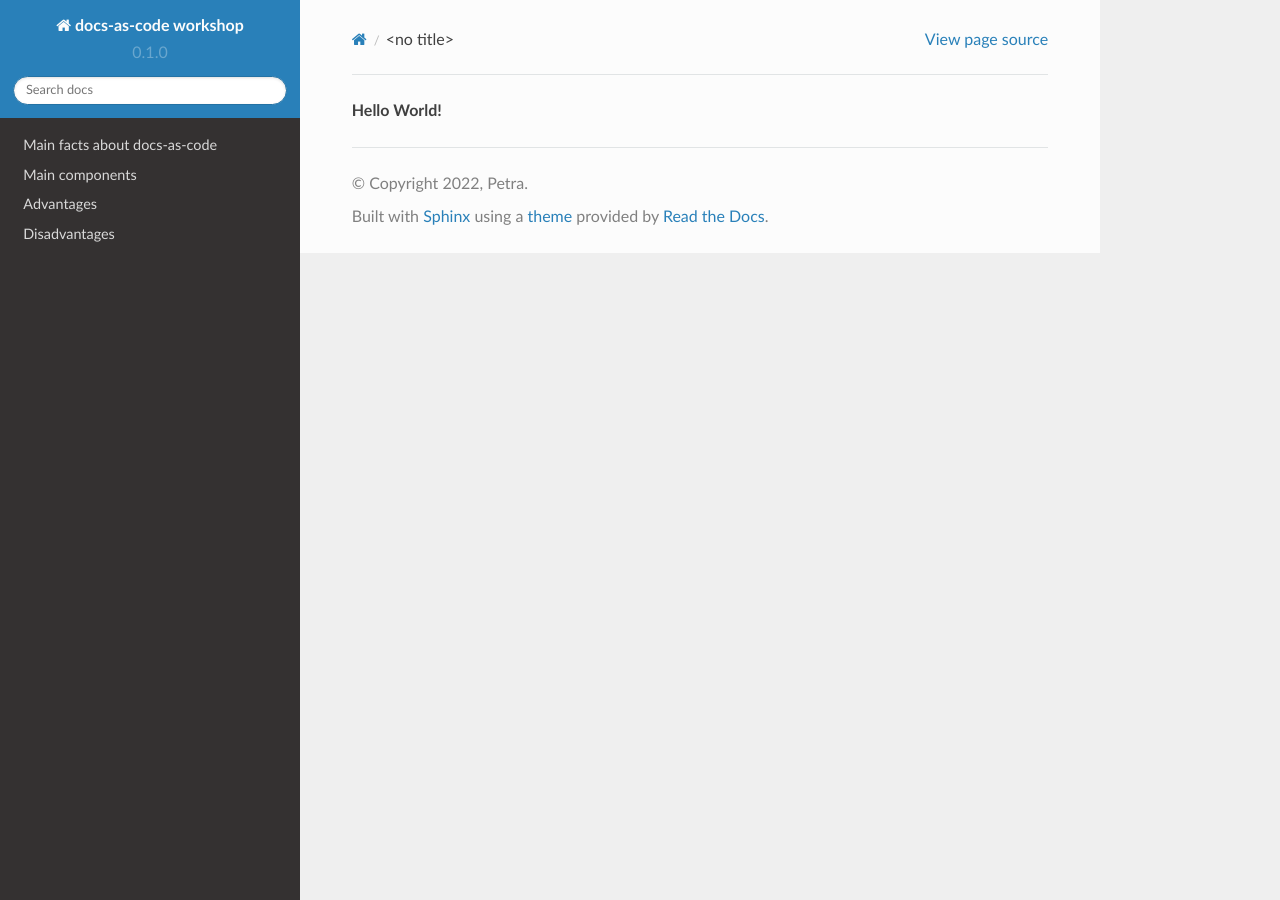
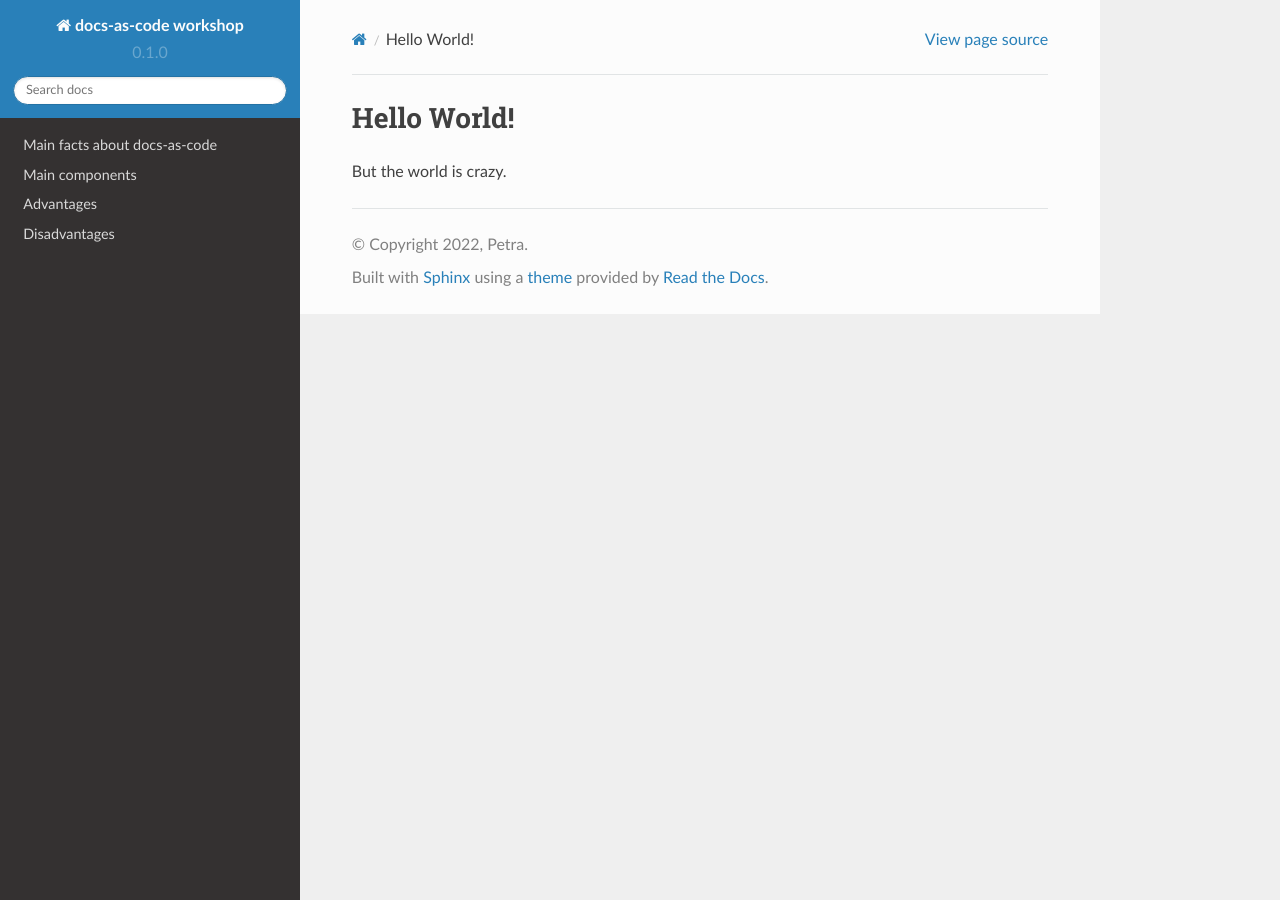
Before and after one commit to pezi77/workshop-fh-nov-22, a Sphinx documentation site: the page built from docs/source/roland-rath.rst, in a window 1280 px wide. Built offline with Sphinx 7.4.7 and the Read the Docs theme 2.0.0, drawn with Linux system fonts in a browser that asks for light colours.

Commit message:
Update roland-rath.rst

```diff
--- a/docs/source/roland-rath.rst
+++ b/docs/source/roland-rath.rst
@@ -1 +1,3 @@
-**Hello World!**
+Hello World!
+============
+But the world is crazy.
```
